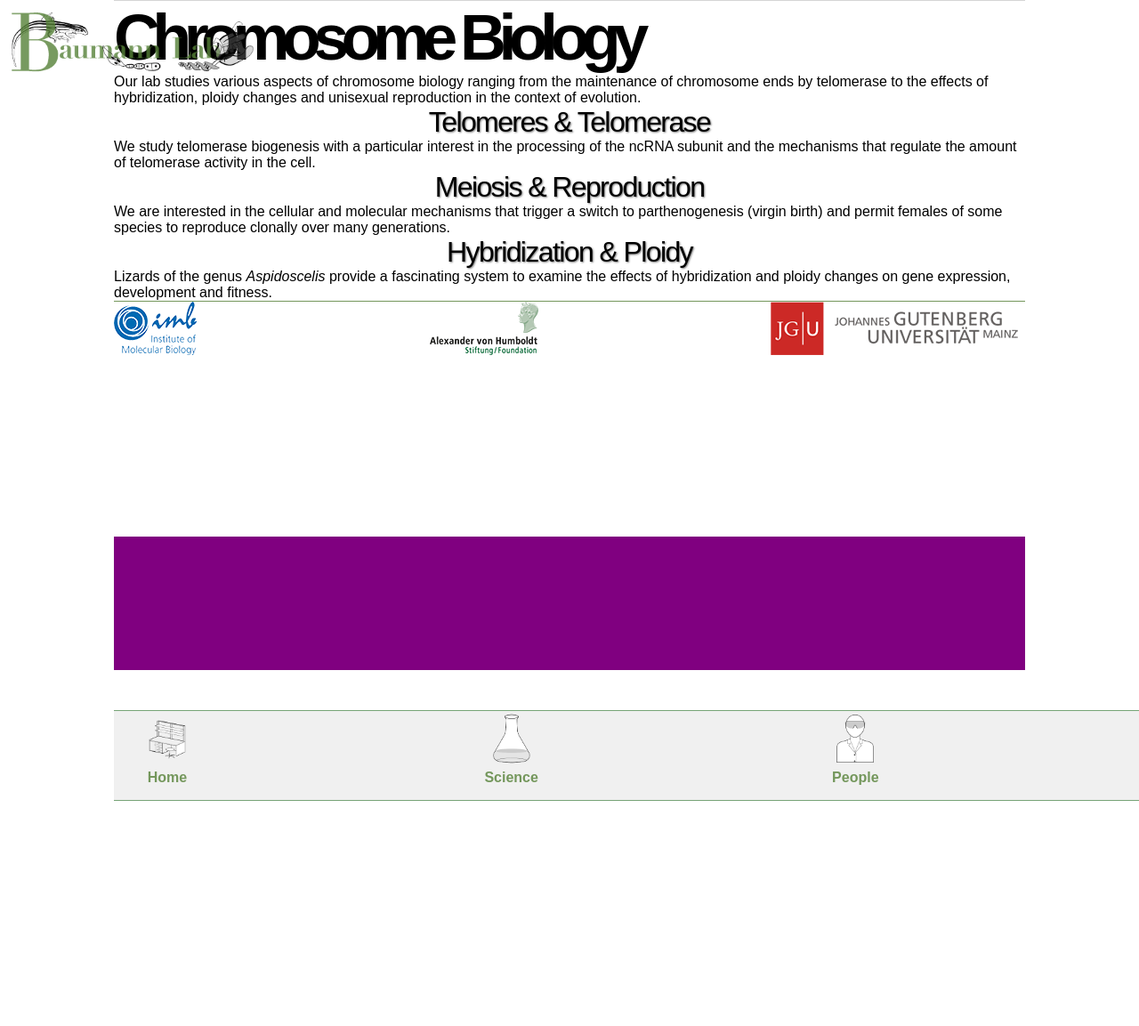
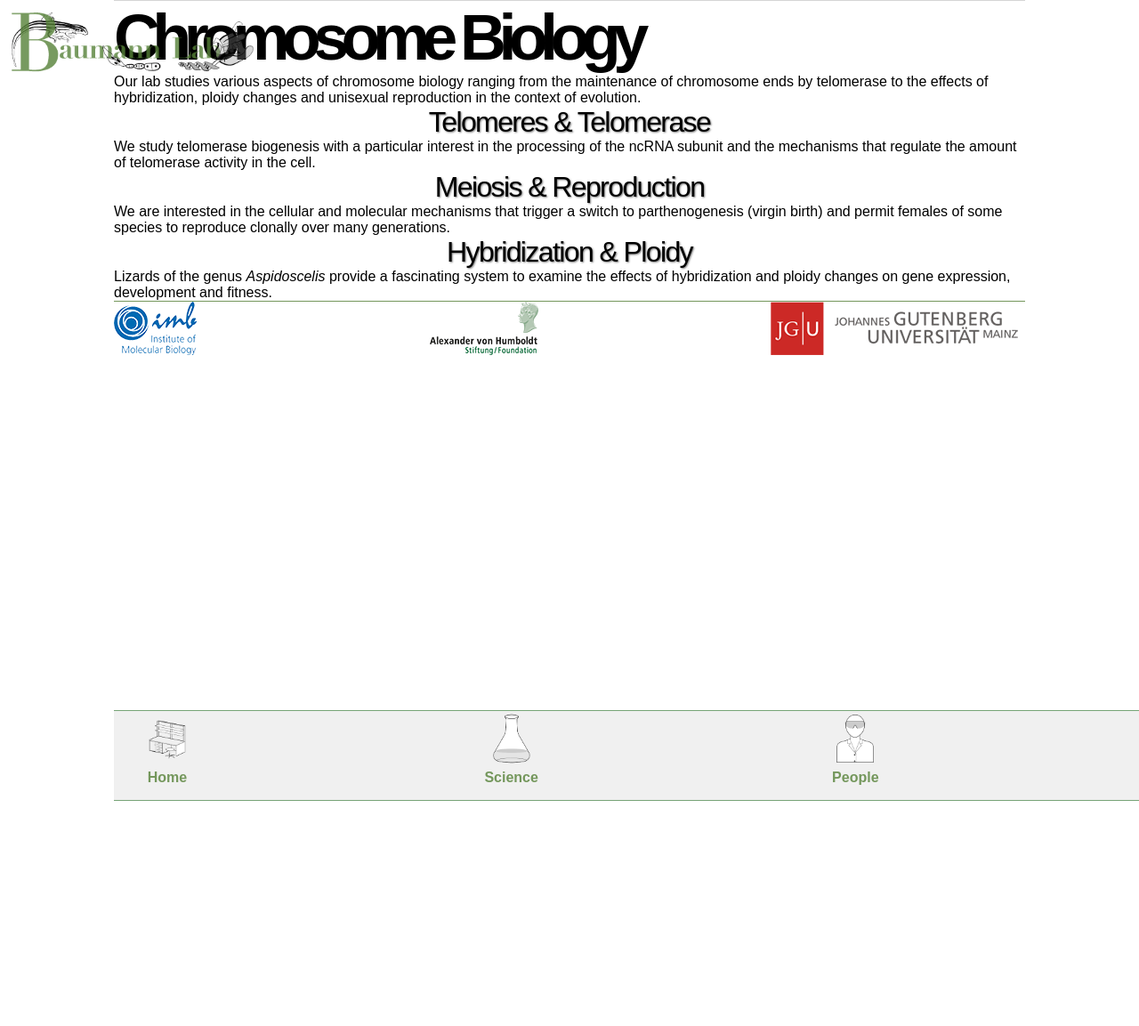
Before and after one commit to kristi-jensen/kristi-jensen.github.io, a Jekyll site: the page built from index.html, in a window 1280 px wide. Shown: the whole page at 89% size. Built offline with Jekyll 4.4.1, drawn with Linux system fonts in a browser that asks for light colours; after the commit the page ends 903 px from its top, so only the background shows below that.

Commit message:
Update main.css

```diff
--- a/css/main.css
+++ b/css/main.css
@@ -63,11 +63,9 @@
     flex-direction: row;
     justify-content: space-between;
     align-items: baseline;
-    margin-bottom: 100px;
 }
 #footer div {
     max-width: 33%;
-    margin-bottom: 100px;
 }
 .AffLogo {
     max-width: 100%;
@@ -99,14 +97,12 @@
     font-weight: bold;
 }
 .bs{
-    height: 150px;
-    background-color: purple;
+    height: 100px;
 }
 @media (min-width: 768px) {
 body {
     max-width: 1024px;
     margin: 0 auto;
-
 }
 nav {
     position: relative;
```
